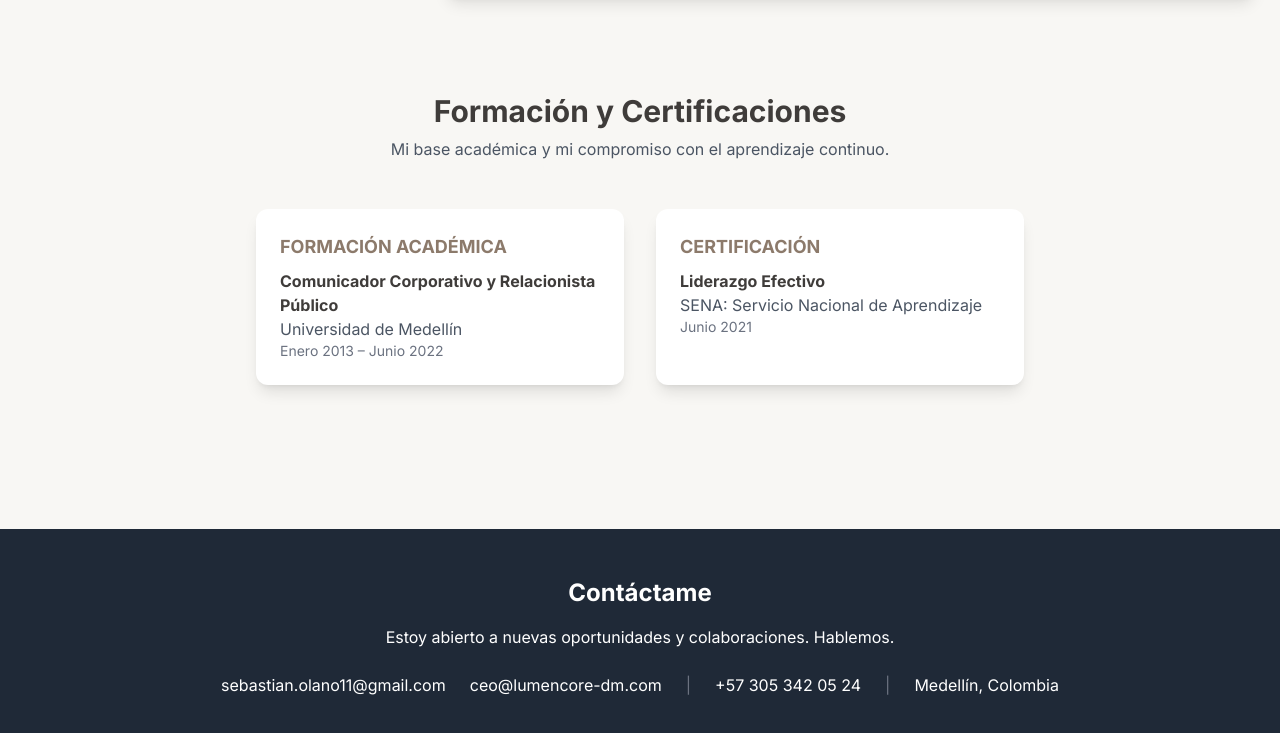
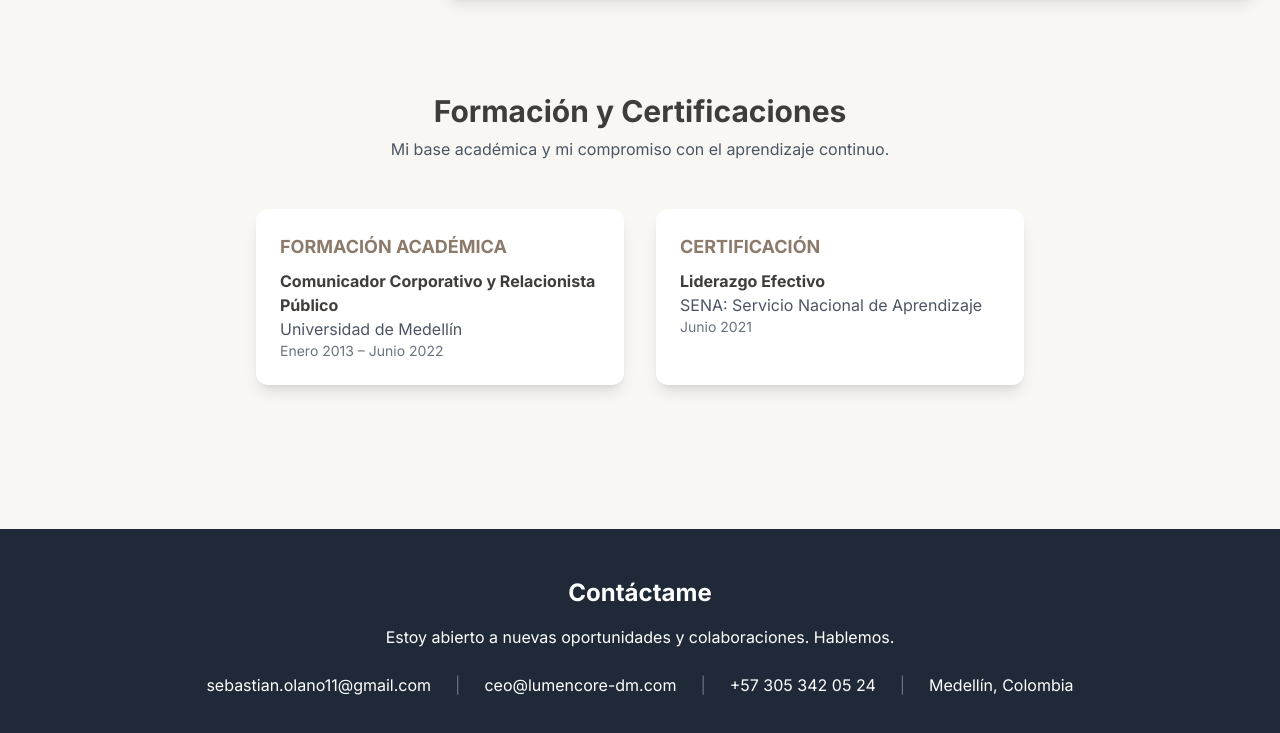
Before and after one commit to ceosm/CV-Sebasti-n-Meneses-Olano, a plain HTML site: page index.html in a window 1280 px wide. Shown: the part 1858-2591 px from the top of the page. Drawn offline with nearby package versions, Linux system fonts and the light colour scheme.

Commit message:
Update index.html
Cambio contacto

```diff
--- a/index.html
+++ b/index.html
@@ -170,6 +170,7 @@
             <!-- CAMBIO CLAVE AQUÍ: Se usa flex-col (vertical) por defecto y md:flex-row (horizontal) en pantallas medianas y grandes. -->
             <div class="flex flex-col md:flex-row justify-center items-center space-y-4 md:space-y-0 md:space-x-6">
                 <a href="mailto:sebastian.olano11@gmail.com" class="hover:text-gray-300 transition-colors">sebastian.olano11@gmail.com</a>
+                <span class="hidden md:block text-gray-500">|</span>
                 <a href="mailto:ceo@lumencore-dm.com" class="hover:text-gray-300 transition-colors">ceo@lumencore-dm.com</a>
                 <span class="hidden md:block text-gray-500">|</span>
                 <a href="tel:+573053420524" class="hover:text-gray-300 transition-colors">+57 305 342 05 24</a>
```
